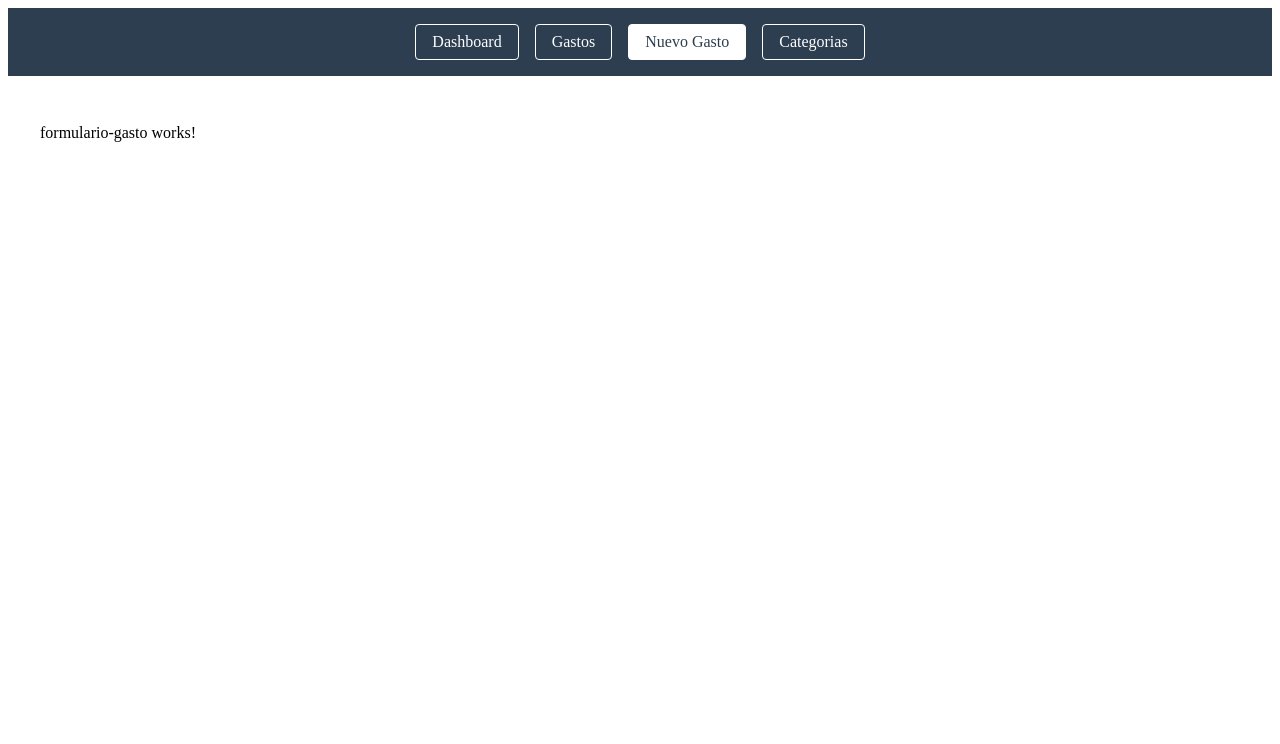
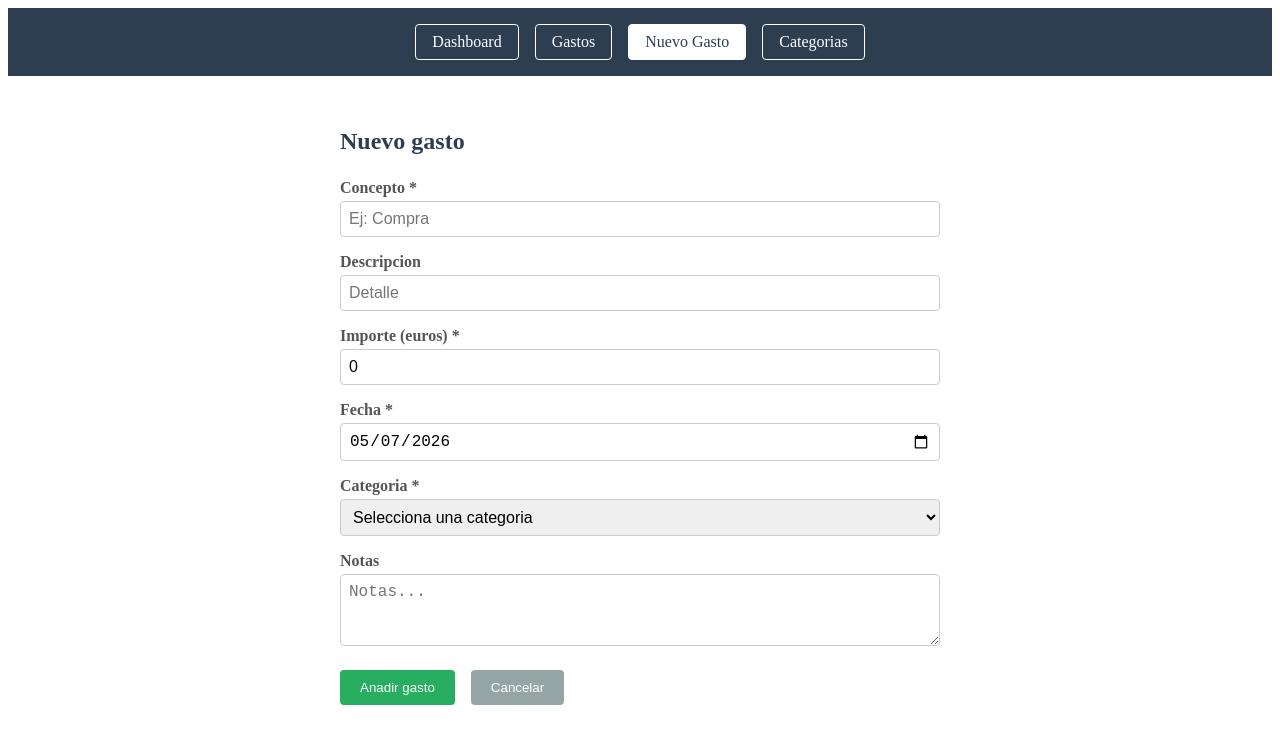
Before and after one commit to JoaquinRodri/Aplicaci-n-Gestor-de-Gastos, an Angular app in the folder gestor-gastos/: page /gastos/nuevo in a window 1280 px wide. Shown: the top 744 px of the page. Built offline with nearby package versions, Linux system fonts and the light colour scheme.

Commit message:
feat: componente formulario crear y editar gastos

```diff
--- a/gestor-gastos/src/app/formulario-gasto/formulario-gasto.css
+++ b/gestor-gastos/src/app/formulario-gasto/formulario-gasto.css
@@ -0,0 +1,11 @@
+.formulario { max-width: 600px; margin: 20px auto; }
+h2 { color: #2c3e50; margin-bottom: 1.5rem; }
+.campo { display: flex; flex-direction: column; margin-bottom: 1rem; }
+label { font-weight: bold; margin-bottom: 4px; color: #555; }
+input, select, textarea { padding: 8px; border: 1px solid #ccc;
+  border-radius: 4px; font-size: 1rem; }
+.botones { display: flex; gap: 1rem; margin-top: 1.5rem; }
+.btn-guardar  { background: #27ae60; color: white; padding: 10px 20px;
+                border: none; border-radius: 4px; cursor: pointer; }
+.btn-cancelar { background: #95a5a6; color: white; padding: 10px 20px;
+                border: none; border-radius: 4px; cursor: pointer; }
--- a/gestor-gastos/src/app/formulario-gasto/formulario-gasto.html
+++ b/gestor-gastos/src/app/formulario-gasto/formulario-gasto.html
@@ -1 +1,46 @@
-<p>formulario-gasto works!</p>
+<div class="formulario">
+  <!-- El titulo cambia segun si es edicion o creacion -->
+  <h2>{{ modoEdicion ? 'Editar gasto' : 'Nuevo gasto' }}</h2>
+
+  <div class="campo">
+    <label>Concepto *</label>
+    <input type="text" [(ngModel)]="gasto.concepto" placeholder="Ej: Compra">
+  </div>
+<div class="campo">
+    <label>Descripcion</label>
+    <input type="text" [(ngModel)]="gasto.descripcion" placeholder="Detalle">
+  </div>
+
+  <div class="campo">
+    <label>Importe (euros) *</label>
+    <input type="number" [(ngModel)]="gasto.importe" min="0" step="0.01">
+  </div>
+
+  <div class="campo">
+    <label>Fecha *</label>
+    <input type="date" [(ngModel)]="fechaString">
+  </div>
+
+  <div class="campo">
+    <label>Categoria *</label>
+    <select [(ngModel)]="gasto.categoriaId">
+      <option [value]="0" disabled>Selecciona una categoria</option>
+      <!-- @for recorre las categorias para mostrarlas en el select -->
+      @for (cat of categorias; track cat.id) {
+        <option [value]="cat.id">{{ cat.nombre }}</option>
+      }
+    </select>
+  </div>
+
+  <div class="campo">
+    <label>Notas</label>
+    <textarea [(ngModel)]="gasto.notas" rows="3" placeholder="Notas..."></textarea>
+  </div>
+
+  <div class="botones">
+    <button class="btn-guardar" (click)="guardar()">
+      {{ modoEdicion ? 'Guardar cambios' : 'Anadir gasto' }}
+    </button>
+    <button class="btn-cancelar" (click)="cancelar()">Cancelar</button>
+  </div>
+</div>
--- a/gestor-gastos/src/app/formulario-gasto/formulario-gasto.ts
+++ b/gestor-gastos/src/app/formulario-gasto/formulario-gasto.ts
@@ -1,9 +1,87 @@
-import { Component } from '@angular/core';
+import { Component, OnInit, inject } from '@angular/core';
+import { CommonModule } from '@angular/common';
+import { FormsModule } from '@angular/forms';
+import { ActivatedRoute, Router } from '@angular/router';
+import { GastoService } from '../services/gasto';
+import { Gasto } from '../models/gasto.model';
 
 @Component({
   selector: 'app-formulario-gasto',
-  imports: [],
+  imports: [CommonModule, FormsModule],
   templateUrl: './formulario-gasto.html',
-  styleUrl: './formulario-gasto.css',
+  styleUrl: './formulario-gasto.css'
 })
-export class FormularioGastoComponent {}
+export class FormularioGastoComponent implements OnInit {
+
+  gastoService = inject(GastoService);
+  router = inject(Router);
+  route = inject(ActivatedRoute);
+
+  modoEdicion = false;
+  fechaString = '';
+
+  gasto: Gasto = {
+    id: 0,
+    concepto: '',
+    descripcion: '',
+    importe: 0,
+    fecha: new Date(),
+    categoriaId: 0
+  };
+
+  ngOnInit() {
+
+    // Comprueba si hay un id en la URL para saber si es edicion o creacion
+    const id = this.route.snapshot.paramMap.get('id');
+
+    if (id) {
+
+      this.modoEdicion = true;
+
+      const encontrado = this.gastoService.gastos.find(g => g.id === +id);
+
+      if (encontrado) {
+
+        this.gasto = { ...encontrado };
+
+        // Convierte Date a string para el input type=date
+        this.fechaString = new Date(this.gasto.fecha)
+          .toISOString()
+          .split('T')[0];
+      }
+
+    } else {
+
+      this.fechaString = new Date()
+        .toISOString()
+        .split('T')[0];
+    }
+  }
+
+  guardar() {
+
+    if (!this.gasto.concepto || this.gasto.importe <= 0 || !this.gasto.categoriaId) {
+      alert('Rellena todos los campos obligatorios');
+      return;
+    }
+
+    // Convierte el string de vuelta a Date antes de guardar
+    this.gasto.fecha = new Date(this.fechaString);
+
+    if (this.modoEdicion) {
+      this.gastoService.editarGasto(this.gasto);
+    } else {
+      this.gastoService.agregarGasto(this.gasto);
+    }
+
+    this.router.navigate(['/gastos']);
+  }
+
+  cancelar() {
+    this.router.navigate(['/gastos']);
+  }
+
+  get categorias() {
+    return this.gastoService.categorias;
+  }
+}
```
Also changed, not shown: gestor-gastos/src/app/services/gasto.ts (line endings or trailing spaces).
